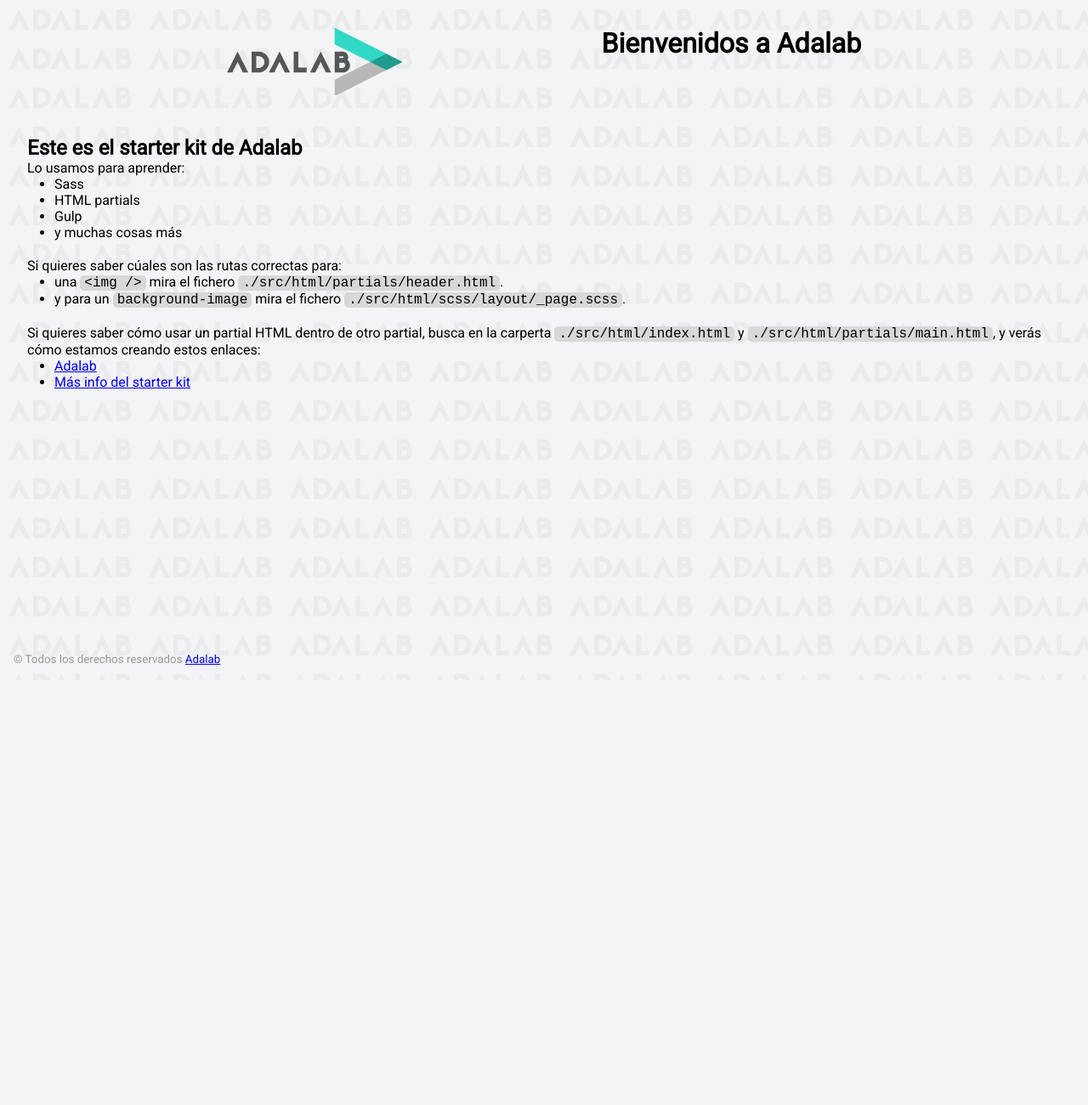
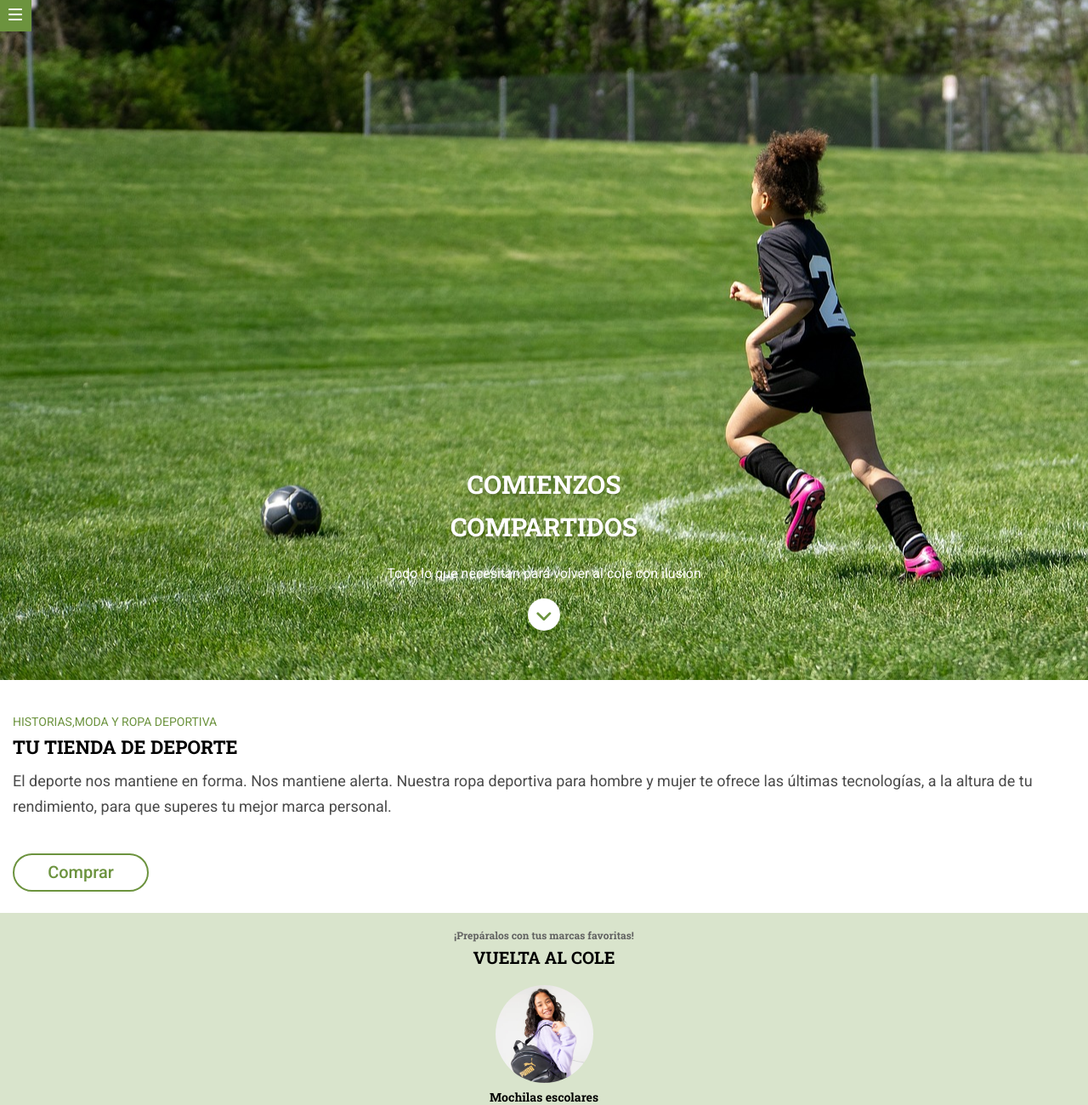
Before and after one commit to Adalab/modulo-1-evaluacion-final-MayteGonz, a website: page docs/index.html in a window 1280 px wide. Shown: the top 1300 px of the page at 85% size. Before the commit the page ends 800 px from the top, so only its background shows below. Drawn offline with Linux system fonts and the light colour scheme.

Commit message:
Update docs

```diff
--- a/docs/assets/js/main.js
+++ /dev/null
@@ -1 +0,0 @@
-"use strict";console.log(">> Ready :)");
--- a/docs/index.html
+++ b/docs/index.html
@@ -3,66 +3,120 @@
   <head>
     <meta charset="UTF-8" />
     <meta name="viewport" content="width=device-width, initial-scale=1" />
-    <title>Adalab Web Starter Kit</title>
-    <link href="https://fonts.googleapis.com/css?family=Roboto&display=swap" rel="stylesheet" />
+    <title>Comienzos Compartidos</title>
+    <link rel="preconnect" href="https://fonts.googleapis.com" />
+    <link rel="preconnect" href="https://fonts.gstatic.com" crossorigin />
+    <link
+      href="https://fonts.googleapis.com/css2?family=Roboto+Slab:wght@700&family=Roboto:wght@400;500&display=swap"
+      rel="stylesheet"
+    />
     <link rel="stylesheet" href="./assets/css/main.css" />
-    <link rel="icon" href="./assets/images/favicon.png" />
+    <link rel="icon" href="./assets/images/favicon.svg" />
   </head>
+  <header class="header">
+    <a href="https://adalab.es">
+      <img
+        class="header_img"
+        src="./assets/images/burgerMenu.svg"
+        alt="menu hamburguesa"
+      />
+    </a>
+  </header>
 
-  <body>
-    <div class="page">
-      <header class="page__header">
-        <img src="./assets/images/logo-adalab.png" alt="Adalab">
-        <h1>Bienvenidos a Adalab</h1>
-      </header>
+  <main>
+    <section id="hero" class="hero">
+      <h1 class="hero_h1">comienzos compartidos</h1>
+      <p class="hero_p">Todo lo que necesitan para volver al cole con ilusión</p>
 
-      <main class="page__main">
-        <h2>Este es el starter kit de Adalab</h2>
-        <p>Lo usamos para aprender:</p>
-        <ul class="main__list">
-          <li>Sass</li>
-          <li>HTML partials</li>
-          <li>Gulp</li>
-          <li>y muchas cosas más</li>
-        </ul>
-        <p>Si quieres saber cúales son las rutas correctas para:</p>
-        <ul class="main__list">
-          <li>
-            una <code class="code">&lt;img /&gt;</code> mira el fichero
-            <code class="code">./src/html/partials/header.html</code>.
-          </li>
-          <li>
-            y para un <code class="code">background-image</code> mira el fichero
-            <code class="code">./src/html/scss/layout/_page.scss</code>.
-          </li>
-        </ul>
-        <p>
-          Si quieres saber cómo usar un partial HTML dentro de otro partial, busca en la carperta
-          <code class="code">./src/html/index.html</code> y
-          <code class="code">./src/html/partials/main.html</code>, y verás cómo estamos creando estos
-          enlaces:
-        </p>
-        <ul class="main__list">
-          <li>
-            <a class="link__adalab" href="https://adalab.es">Adalab</a>
+      <p class="hero_arrow">
+        <a href="#start">
+          <img src="./assets/images/iconBot.svg" alt="flecha hacia abajo" />
+        </a>
+      </p>
+    </section>
 
-          </li>
-          <li>
-            <a class="" href="./more-info.html">Más info del starter kit</a>
+    <section class="shop">
+      <p class="shop_p1">historias,moda y ropa deportiva</p>
+      <h2 class="shop_h2">tu tienda de deporte</h2>
+      <p class="shop_p2">
+        El deporte nos mantiene en forma. Nos mantiene alerta. Nuestra ropa
+        deportiva para hombre y mujer te ofrece las últimas tecnologías, a la altura
+        de tu rendimiento, para que superes tu mejor marca personal.
+      </p>
+      <a class="shop_buttom" href="#">Comprar</a>
+    </section>
 
-          </li>
-        </ul>
-      </main>
+    <section id="start" class="start">
+      <h3 class="start_h3">¡Prepáralos con tus marcas favoritas!</h3>
+      <h4 class="start_h4">Vuelta al cole</h4>
+      <div class="articles">
+        <article class="articles_article">
+          <img
+            class="articles_article-img"
+            src="./assets/images/img1.png"
+            alt="niña con una mochila"
+          />
+          <p class="articles_article-p">Mochilas escolares</p>
+        </article>
 
-      <footer class="page__footer">
-        <small>
-          &copy; Todos los derechos reservados
-          <a class="link__adalab" href="https://adalab.es">Adalab</a>
+        <article class="articles_article">
+          <img
+            class="articles_article-img"
+            src="./assets/images/img2.png"
+            alt="niño con un estuche"
+          />
+          <p class="articles_article-p">Estuches</p>
+        </article>
 
-        </small>
-      </footer>
+        <article class="articles_article">
+          <img
+            class="articles_article-img"
+            src="./assets/images/img3.png"
+            alt="niña con una bolsa de deporte"
+          />
+          <p class="articles_article-p">Bolsas de deporte</p>
+        </article>
 
-    </div>
-    <script src="./assets/js/main.js"></script>
-  </body>
+      </div>
+      <a class="start_button" href="#">Empezar ahora</a>
+    </section>
+
+  </main>
+  <footer class="footer">
+    <p class="footer_top">
+      <a href="#hero"
+        ><img src="./assets/images/iconTop.svg" alt="flecha hacia arriba"
+      /></a>
+    </p>
+    <nav class="footer_nav1">
+      <ul class="footer_nav1-ul">
+        <li><a href="https://adalab.es">zapatillas</a></li>
+
+        <li><a href="https://adalab.es">ropa</a></li>
+
+        <li><a href="https://adalab.es">niño/a</a></li>
+
+        <li><a href="https://adalab.es">destacados</a></li>
+
+        <li><a href="https://adalab.es">tips</a></li>
+
+      </ul>
+    </nav>
+    <nav class="footer_nav2">
+      <ul class="footer_nav2-ul">
+        <li><a href="https://adalab.es">twitter</a></li>
+
+        <li><a href="https://adalab.es">instagram</a></li>
+
+        <li><a href="https://adalab.es">youtube</a></li>
+
+      </ul>
+    </nav>
+    <section class="footer_copy">
+      <p>&copy;2023</p>
+      <p>we <span class="heart"> &#10084; </span> run</p>
+    </section>
+  </footer>
+
+  <body></body>
 </html>
```
Also changed, not shown: docs/assets/css/main.css (+1 -1 lines), docs/assets/images/backImg.jpeg (added), docs/assets/images/bg-adalab.png (deleted), docs/assets/images/burgerMenu.svg (added), docs/assets/images/favicon.png (deleted), docs/assets/images/favicon.svg (added), docs/assets/images/iconBot.svg (added), docs/assets/images/iconTop.svg (added), docs/assets/images/img1.png (added), docs/assets/images/img2.png (added), docs/assets/images/img3.png (added), docs/assets/images/logo-adalab.png (deleted), docs/assets/images/version_tablet.png (added).
